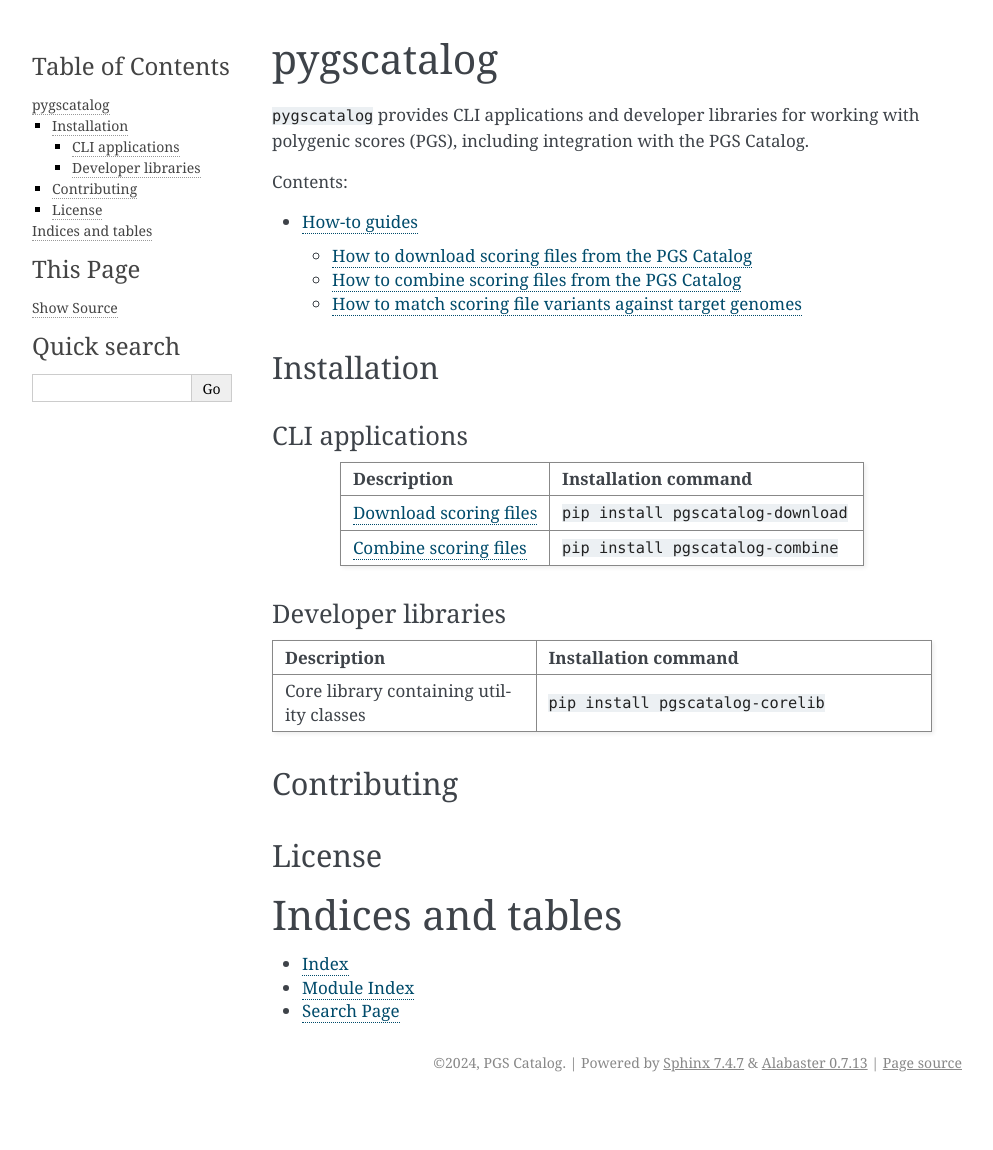
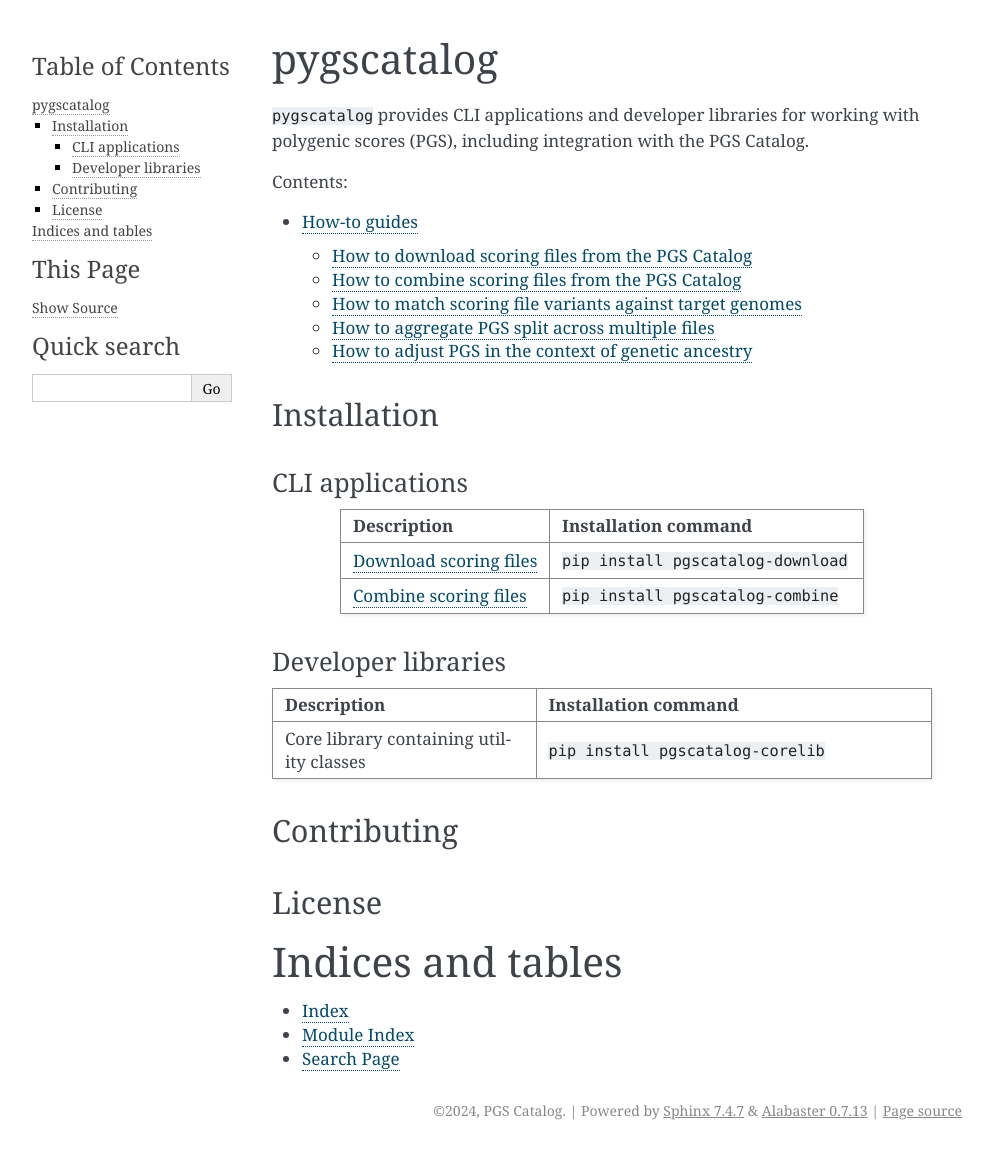
Before and after one commit to PGScatalog/pygscatalog, a Sphinx documentation site: the page built from docs/index.rst, in a window 1280 px wide. Shown: the whole page, without its empty margins (148-1141 px from the left). Built offline with Sphinx 7.4.7, drawn with Linux system fonts in a browser that asks for light colours; before the commit the page ends 1102 px from its top, so only the background shows below that; some of the changed lines change nothing that is shown.

Commit message:
update docs

```diff
--- /dev/null
+++ b/docs/how-to/guides/aggregate.rst
@@ -0,0 +1,35 @@
+How to aggregate PGS split across multiple files
+=================================================
+
+``pgscatalog-aggregate`` is a CLI application that makes it easy to aggregates calculated PGS that have been split across multiple files (e.g. by chromosome or effect type).
+
+If you'd like to automatically aggregate PGS for complicated data, it's probably simplest to use the `PGS Catalog Calculator`_, which uses this application internally.
+
+.. _`PGS Catalog Calculator`: https://github.com/PGScatalog/pgsc_calc
+
+Installation
+-------------
+
+::
+
+    $ pip install pgscatalog-calcapp
+
+Usage
+-----
+
+Input data (``-s``) are expected to be in ``plink2 --score`` output format.
+
+::
+
+    $ pgscatalog-ancestry-adjust -s hgdp_14_additive_0.sscore.zst hgdp_17_additive_0.sscore.zst ... \
+        -o aggregated \
+        --verbose
+
+The application supports input data that are optionally compressed with gzip or zstandard.
+
+Help
+----
+
+::
+
+    $ pgscatalog-ancestry-adjust --help
--- /dev/null
+++ b/docs/how-to/guides/ancestry.rst
@@ -0,0 +1,51 @@
+How to adjust PGS in the context of genetic ancestry
+====================================================
+
+``pgscatalog-ancestry-ajust`` is a CLI application that `adjusts calculated PGS using genetic ancestry similarity data`_.
+
+.. _`adjusts calculated PGS using genetic ancestry similarity data`: https://pgsc-calc.readthedocs.io/en/latest/explanation/geneticancestry.html
+
+The process requires some complex inputs. If you'd like to automatically adjust PGS in the context of genetic ancestry automatically, it's probably simplest to use the `PGS Catalog Calculator`_, which uses this application internally.
+
+.. _`PGS Catalog Calculator`: https://github.com/PGScatalog/pgsc_calc
+
+Installation
+-------------
+
+::
+
+    $ pip install pgscatalog-calcapp
+
+Usage
+-----
+
+The following inputs are needed:
+
+* PGS calculated on a target and reference population in long (melted) format (``--agg_scores``)
+    * PGS must be calculated using the same set of variants (the intersection)
+    * Input file structure is the same as the output from ``pgscatalog-aggregate``
+* PCA derived from a reference population using `fraposa-pgsc`_ (``--ref_pcs``)
+* PCA for target population projected onto reference PCA using ``fraposa-pgsc`` (``--target_pcs``)
+* A relatedness cutoff file for the reference population (``--reference_related``)
+* A sample information file for the reference population containing genetic ancestry group labels (``--psam``, ``SuperPop`` column by default)
+* Text labels of the reference and target samples (``--reference`` and ``--dataset``), which must match the aggregated scoring file contents
+
+.. _`fraposa-pgsc`: https://pypi.org/project/fraposa-pgsc/
+
+::
+
+    $ pgscatalog-ancestry-adjust --agg_scores aggregated_scores.txt.gz \
+        --psam reference.psam \
+        --ref_pcs ref.pcs \
+        --target_pcs target.pcs \
+        --reference_related ref.king.cutoff.id \
+        --dataset hgdp \
+        --reference reference \
+        --outdir ancestry_results
+
+Help
+----
+
+::
+
+    $ pgscatalog-ancestry-adjust --help
--- a/docs/how-to/index.rst
+++ b/docs/how-to/index.rst
@@ -10,3 +10,5 @@
    guides/download
    guides/combine
    guides/match
+   guides/aggregate
+   guides/ancestry
```
